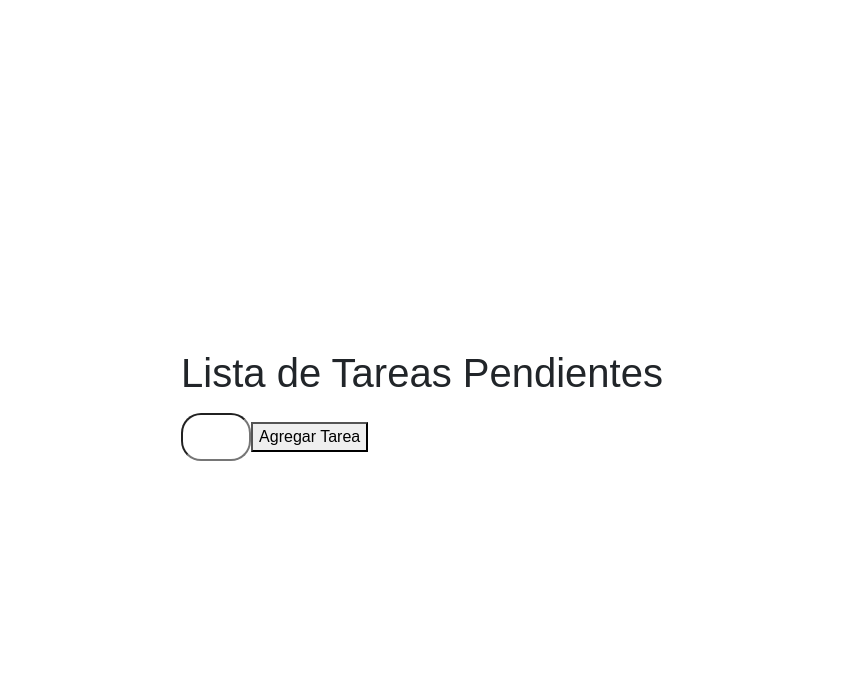
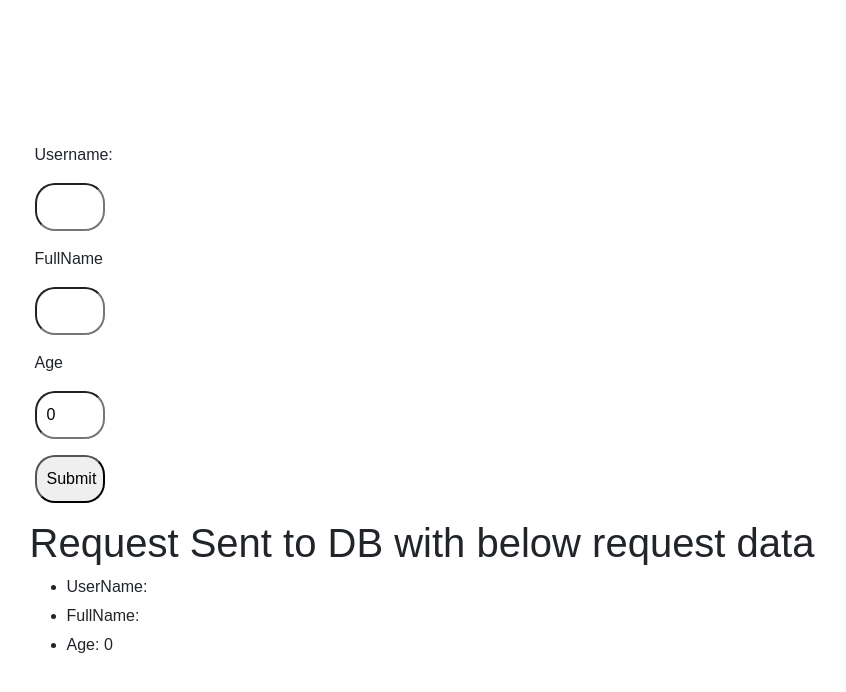
Before and after one commit to casti-lob/React, a React (Vite) app: page / in a window 1280 px wide. Shown: the top 692 px of the page, without its empty margins (218-1064 px from the left). Built offline with nearby package versions, Linux system fonts and the light colour scheme.

Commit message:
eje5 reto

```diff
--- a/src/App.jsx
+++ b/src/App.jsx
@@ -546,6 +546,7 @@ export default function Poem() {
 //   );
 // }
 
+////mostrar texto o ocultarlo
 // export default function App() {
 
 //   let [hidde, setShowHide] = useState(false)
@@ -627,7 +628,8 @@ export default function App(){
   );
 }
 */
-
+//lista
+/*
 export default function App(){
   const [tareas, setTareas] = useState([]);
   const [nuevaTarea, setNuevaTarea] = useState('');
@@ -667,3 +669,57 @@ export default function App(){
     </div>
   );
 };
+*/
+//Enviar datos a formulario
+export default function App(){
+
+  const [user, setUser] = useState({userName:"", fullName:"",age:0})
+  let [hidde, setHide] = useState(false)
+  const addUser =(e)=>{
+    const{name, value} = e.target
+    setUser({...user , [name]:value})
+  }
+
+  const showList=(e)=>{
+    e.preventDefault()
+    if(!hidde){
+      setHide(hidde = true)
+    }else{
+      setHide(hidde = false)
+    }
+  }
+
+  const text=()=>{
+    if(!hidde){
+      return(
+        <>
+        <li> UserName: {user.userName}</li>
+        <li> FullName: {user.fullName}</li>
+        <li> Age: {user.age}</li>
+        </>
+      )
+    }
+  }
+
+  return(
+    <>
+      <form action="">
+          <p>Username:</p>
+          <p><input name='userName' value={user.userName} onChange={addUser} type="text" /></p>
+
+          <p>FullName</p>
+          <p><input name='fullName' value={user.fullName} onChange={addUser} type="text" /></p>
+
+          <p>Age</p>
+          <p><input type="number" name='age' value={user.age} onChange={addUser}/></p>
+
+          <p><input type="submit" value="Submit" onClick={showList}/></p>
+      </form>
+
+      <h1>Request Sent to DB with below request data</h1>
+      <ul>
+        {text()}
+      </ul>
+    </>
+  )
+};
```
